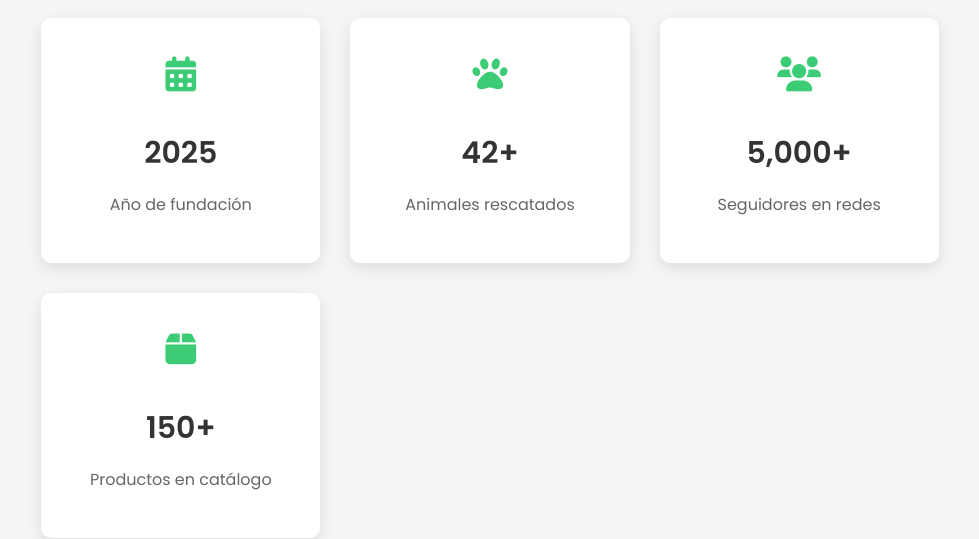
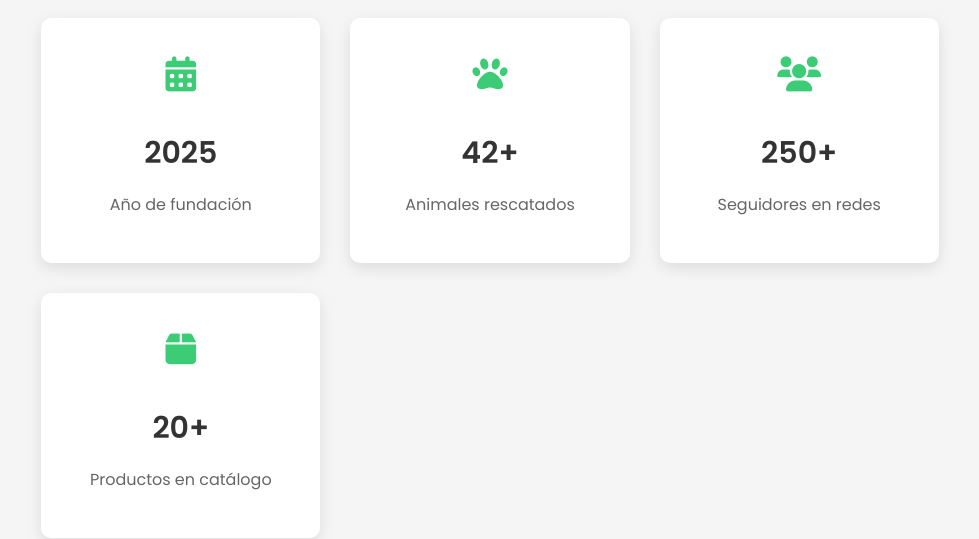
Before and after one commit to univtesthost/webhostest, a plain HTML site: page petshop/nosotros.html in a window 1280 px wide. Shown: the part 2320-2859 px from the top of the page, without its empty margins (150-1129 px from the left). Drawn offline with Linux system fonts and the light colour scheme; a script that the page names is missing.

Commit message:
Update nosotros.html

```diff
--- a/petshop/nosotros.html
+++ b/petshop/nosotros.html
@@ -51,7 +51,7 @@
         </div>
     </section>
 
-    <!-- Sección de Misión, Visión y Valores -->
+    <!-- Sección de Misión Visión Valores -->
     <section class="mvv-section">
         <div class="container">
             <div class="mvv-grid">
@@ -109,21 +109,21 @@
                     <div class="info-icon">
                         <i class="fas fa-users"></i>
                     </div>
-                    <h3>5,000+</h3>
+                    <h3>250+</h3>
                     <p>Seguidores en redes</p>
                 </div>
                 <div class="info-card">
                     <div class="info-icon">
                         <i class="fas fa-box"></i>
                     </div>
-                    <h3>150+</h3>
+                    <h3>20+</h3>
                     <p>Productos en catálogo</p>
                 </div>
             </div>
         </div>
     </section>
 
-    <!-- Nuestros Compromisos -->
+    <!-- compromisos -->
     <section class="compromisos-section">
         <div class="container">
             <h2 class="section-title">Nuestros Compromisos</h2>
@@ -153,7 +153,7 @@
         </div>
     </section>
 
-    <!-- Nuestro Equipo -->
+    <!-- grupo -->
     <section class="equipo-section">
         <div class="container">
             <h2 class="section-title">Nuestro Equipo</h2>
```
